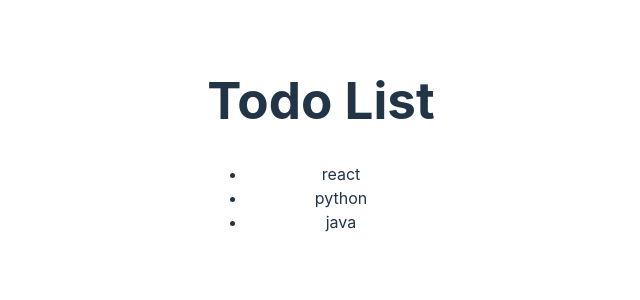
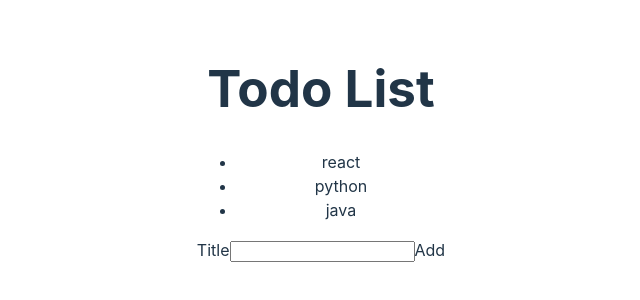
Before and after one commit to stephanielaurentjiong/react-todo, a React (Vite) app: page / in a window 1280 px wide. Shown: the part 256-556 px from the top of the page, without its empty margins (319-959 px from the left). Built offline with nearby package versions, Linux system fonts and the light colour scheme.

Commit message:
Added TodoList component and AddTod oForm component

```diff
--- /dev/null
+++ b/src/AddTodoForm.jsx
@@ -0,0 +1,13 @@
+function addTodoForm () {
+    return (
+      <>
+        <form>
+          <label htmlFor="todoTitle">Title</label>
+          <input type="text" id="todoTitle"></input>
+          <submit>Add</submit>
+        </form>
+      </>
+    );
+}
+
+export default addTodoForm;
--- a/src/App.jsx
+++ b/src/App.jsx
@@ -1,29 +1,13 @@
 import "./App.css";
-
-const todolist = [
-  {
-    id: 123,
-    title: "react",
-  },
-  {
-    id: 345,
-    title: "python",
-  },
-  {
-    id: 678,
-    title: "java",
-  },
-];
+import TodoList from "./TodoList.jsx";
+import AddTodoForm from "./AddTodoForm.jsx";
 
 function App() {
   return (
     <>
       <h1>Todo List</h1>
-      <ul>
-        {todolist.map(function (list) {
-          return <li key={list.id}>{list.title}</li>;
-        })}
-      </ul>
+      <TodoList />
+      <AddTodoForm />
     </>
   );
 }
--- /dev/null
+++ b/src/TodoList.jsx
@@ -0,0 +1,29 @@
+
+const todolist = [
+  {
+    id: 123,
+    title: "react",
+  },
+  {
+    id: 345,
+    title: "python",
+  },
+  {
+    id: 678,
+    title: "java",
+  },
+];
+
+function TodoList() {
+  return (
+    <>
+      <ul>
+        {todolist.map(function (list) {
+          return <li key={list.id}>{list.title}</li>;
+        })}
+      </ul>
+    </>
+  );
+}
+
+export default TodoList;
```
